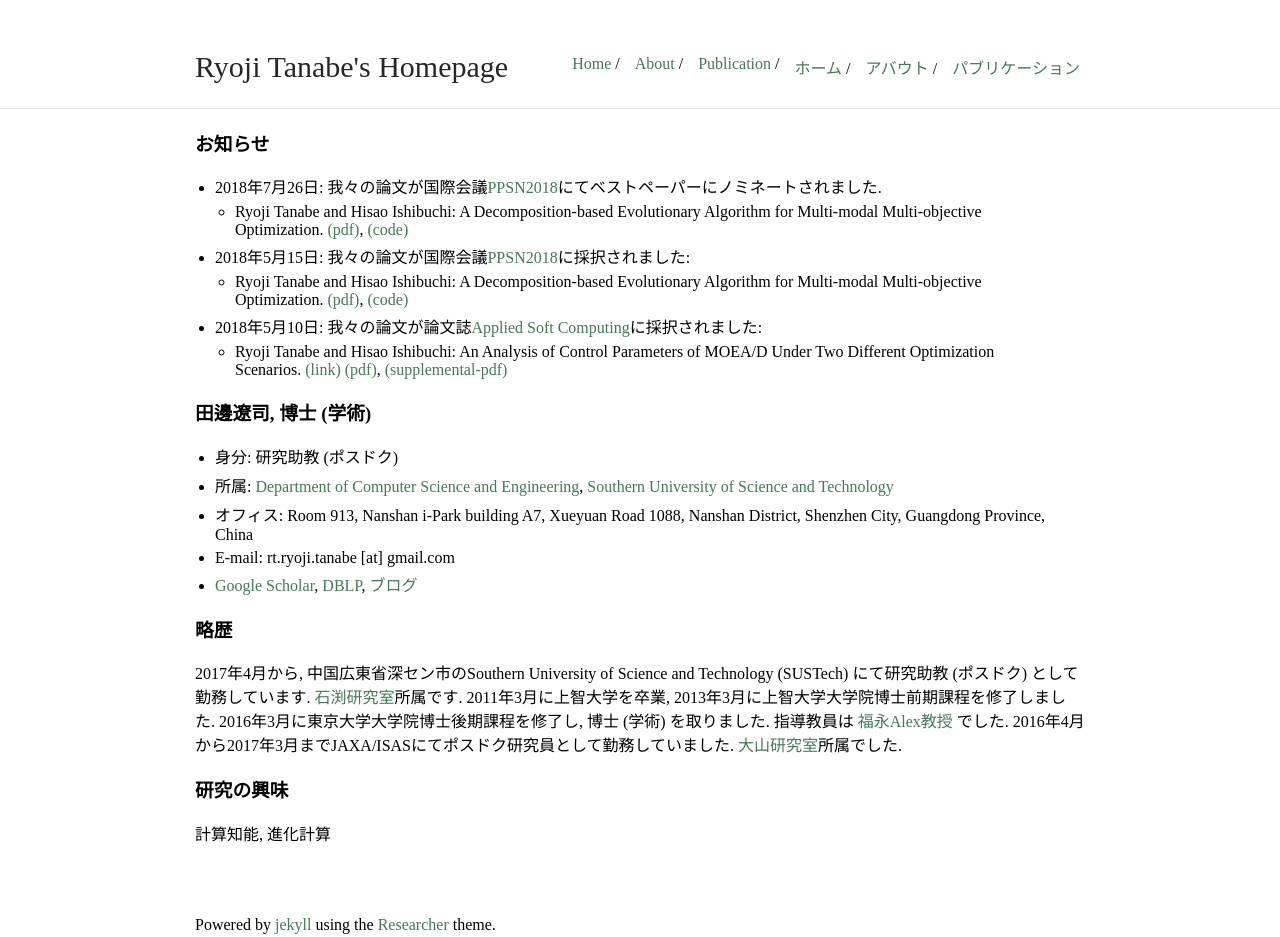
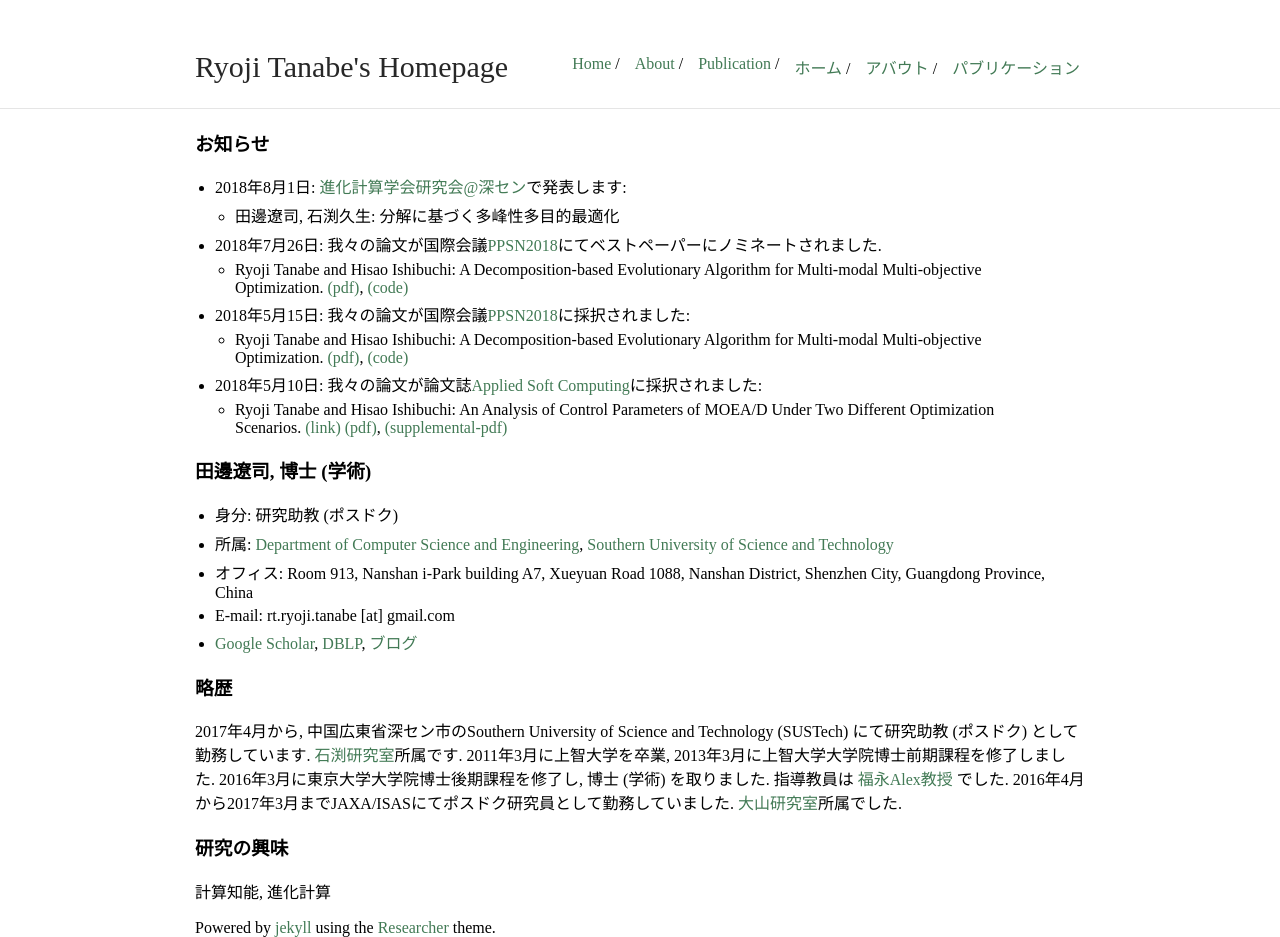
Before and after one commit to ryojitanabe/ryojitanabe.github.io, a Jekyll site: the page built from index-j.md, in a window 1280 px wide. Built offline with Jekyll 4.4.1, drawn with Linux system fonts in a browser that asks for light colours.

```diff
--- a/index-j.md
+++ b/index-j.md
@@ -5,6 +5,9 @@ title: Ryoji Tanabe's Homepage
 
 
 ### お知らせ
+
+* 2018年8月1日: [進化計算学会研究会@深セン](http://www.jpnsec.org/symposium201802.html)で発表します:
+    * 田邊遼司, 石渕久生: 分解に基づく多峰性多目的最適化
 
 * 2018年7月26日: 我々の論文が国際会議[PPSN2018](http://ppsn2018.dei.uc.pt/index.php/award/)にてベストペーパーにノミネートされました.
     * Ryoji Tanabe and Hisao Ishibuchi: A Decomposition-based Evolutionary Algorithm for Multi-modal Multi-objective Optimization. [(pdf)](pdf/ti-moeadad-ppsn18.pdf), [(code)](code/moeadad-1.0.tar.gz)
```
Also changed, not shown: publication-j.md (+4 -0 lines).
